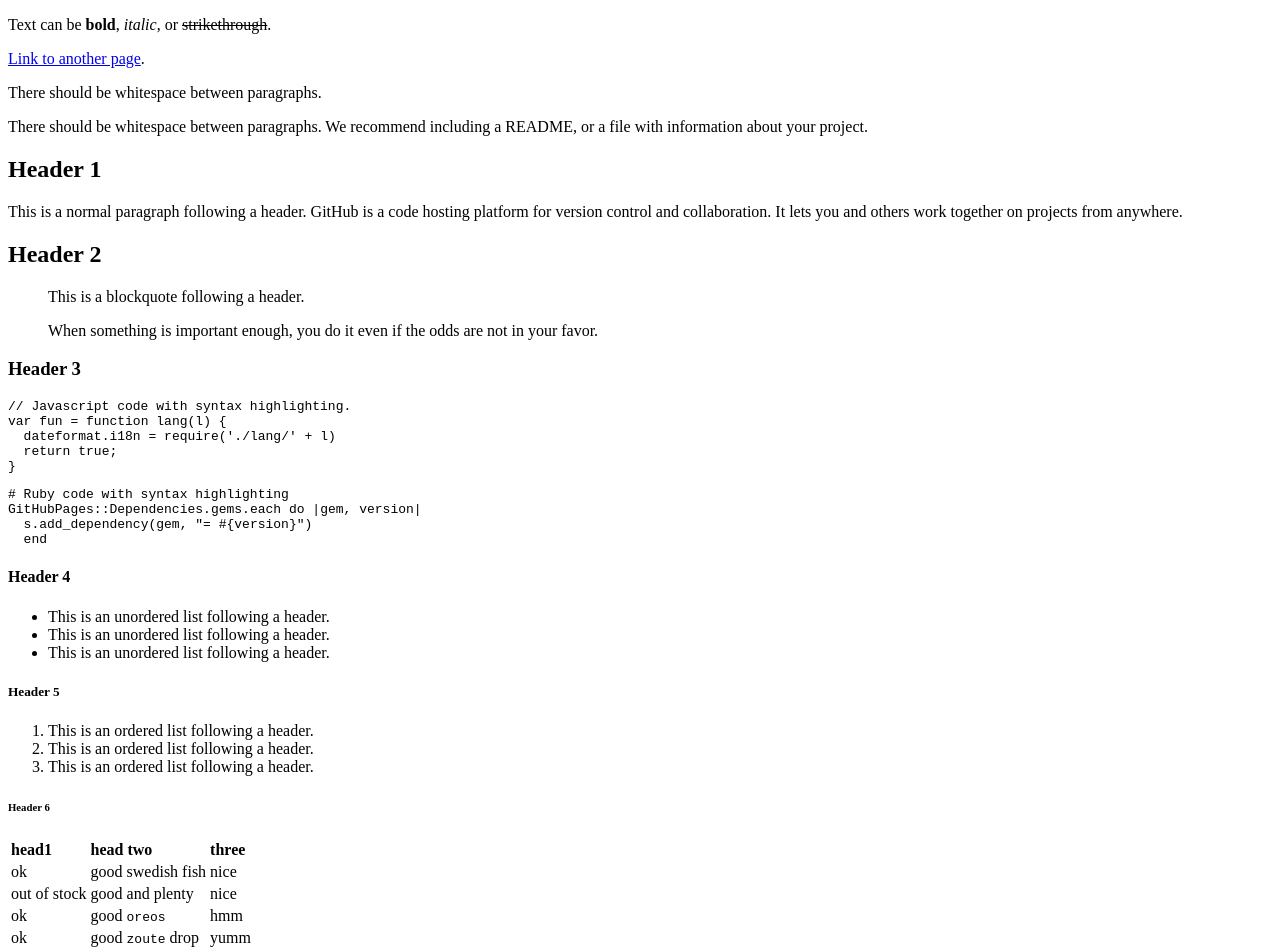
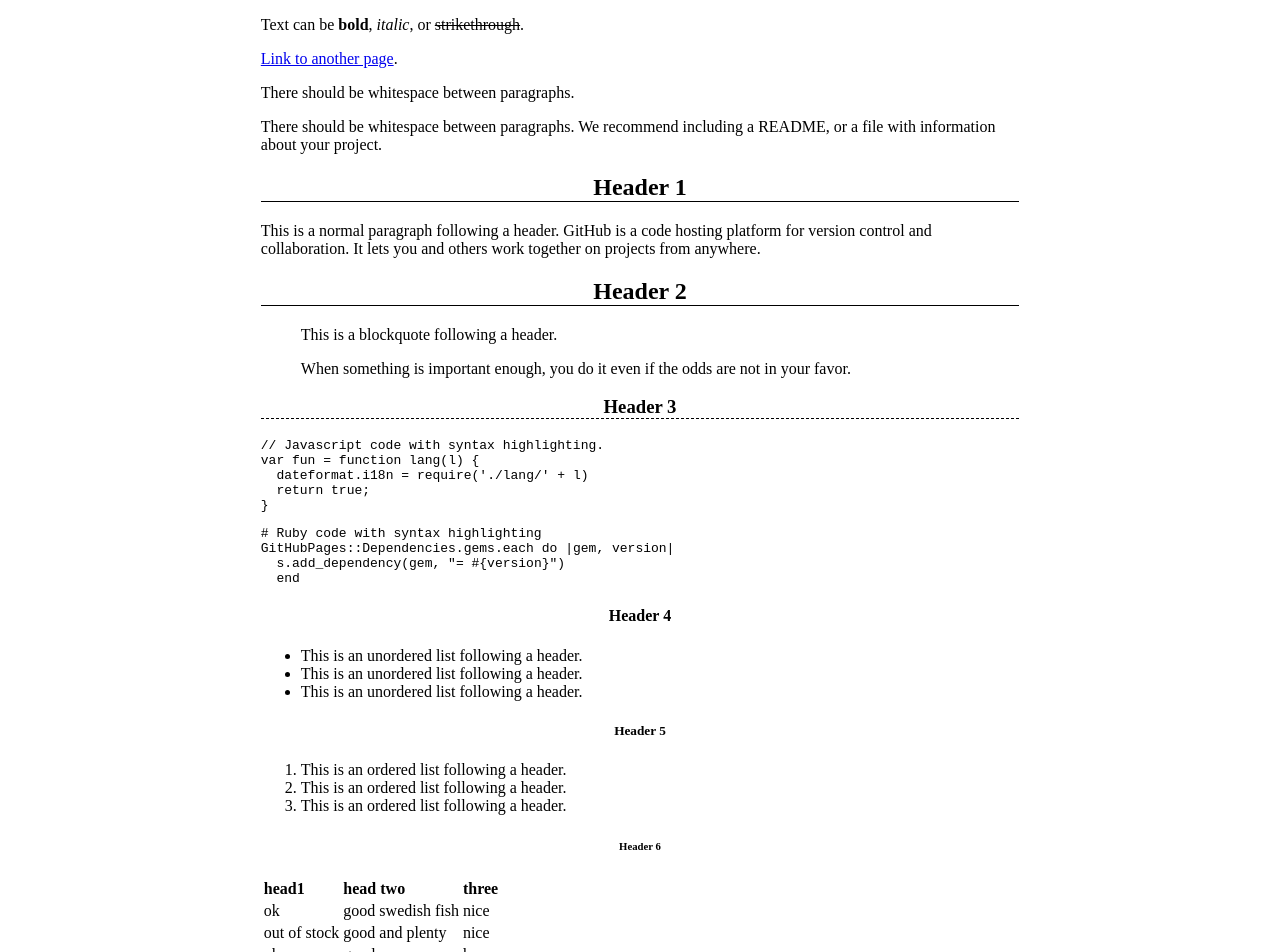
Before and after one commit to swashdev/untitled-pages-theme, a Jekyll site: the page built from index.md, in a window 1280 px wide. Shown: the top 952 px of the page. Built offline with Jekyll 4.4.1, drawn with Linux system fonts in a browser that asks for light colours.

Commit message:
reconfigure url & base_url.

```diff
--- a/_config.yml
+++ b/_config.yml
@@ -1,3 +1,4 @@
 title: Untitled Pages Theme
 description: A Simple & Functional GitHub Pages Theme
-url: https://swashdev.github.io/untitled-pages-theme
+url: https://swashdev.github.io
+base_url: /untitled-pages-theme
```
